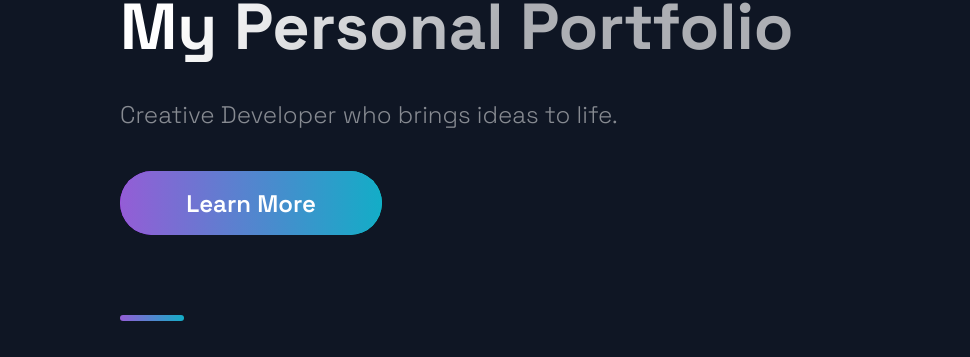
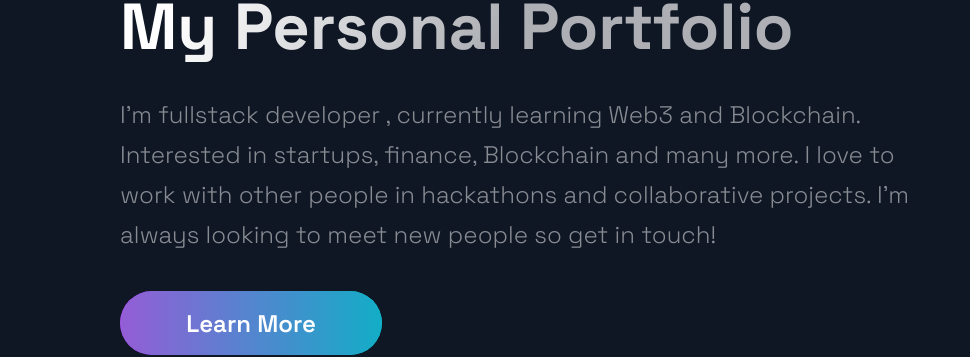
Before and after one commit to Abhijit20112003/Portfolio_website, a Next.js app: page / in a window 1280 px wide. Shown: the part 327-684 px from the top of the page, without its empty margins (0-970 px from the left). Built offline with nearby package versions, Linux system fonts and the light colour scheme.

Commit message:
Update Hero.js

```diff
--- a/src/components/Hero/Hero.js
+++ b/src/components/Hero/Hero.js
@@ -13,8 +13,8 @@ const Hero = (props) => (
           My Personal Portfolio
         </SectionTitle>
         <SectionText>
-        Creative Developer who brings
-ideas to life.
+        I'm fullstack developer , currently learning Web3 and Blockchain. Interested in startups, finance, Blockchain and many more. I love to work with other people in hackathons and collaborative projects.
+I'm always looking to meet new people so get in touch!
         </SectionText>
         <Button onClick={props.handleClick}>Learn More</Button>
       </LeftSection>
```
